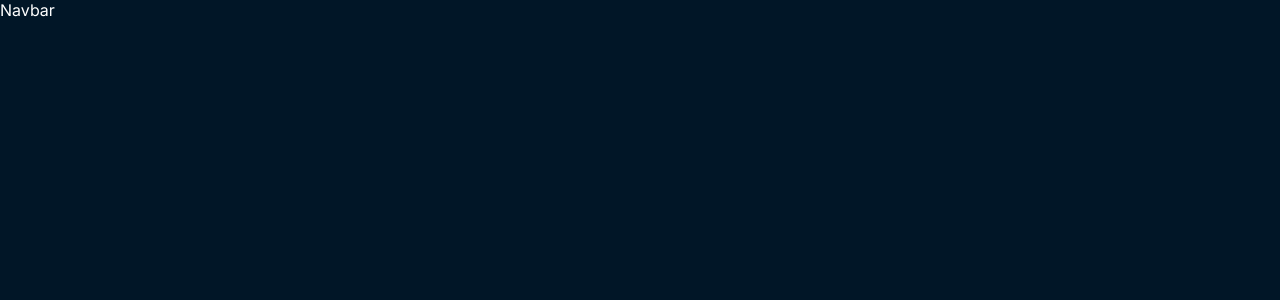
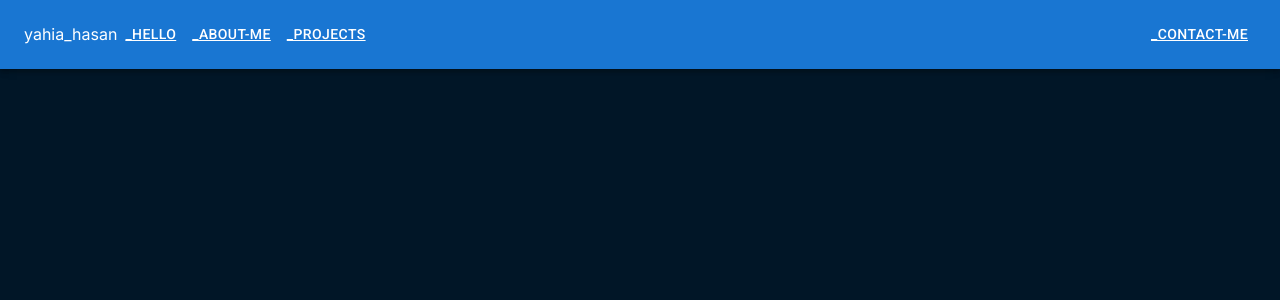
Before and after one commit to iamyahia/portfolio, a Next.js app: page / in a window 1280 px wide. Shown: the top 300 px of the page. Built offline with nearby package versions, Linux system fonts and the light colour scheme.

Commit message:
feat: implement navbar structure

```diff
--- a/app/components/Navbar.jsx
+++ b/app/components/Navbar.jsx
@@ -1,5 +1,67 @@
+"use client";
+import styled from "@emotion/styled";
+import {
+  AppBar,
+  Box,
+  Button,
+  Menu,
+  MenuItem,
+  Toolbar,
+  Typography,
+  Link,
+} from "@mui/material";
+// import Link from "next/link";
 import React from "react";
 
+const pages = [
+  {
+    name: "_hello",
+    href: "/",
+  },
+  {
+    name: "_about-me",
+    href: "/about-me",
+  },
+  {
+    name: "_projects",
+    href: "/projects",
+  },
+  {
+    name: "_contact-me",
+    href: "/contact-me",
+  },
+];
+
+const StyledToolbar = styled(Toolbar)({
+  display: "flex",
+  justifyContent: "space-between",
+});
 export const Navbar = () => {
-  return <div>Navbar</div>;
+  return (
+    <AppBar position="static" style={{ display: "flex" }}>
+      <StyledToolbar>
+        <Typography variant="p" component="p">
+          yahia_hasan
+        </Typography>
+        <Box sx={{ display: { xs: "none", md: "flex", width: "100%" } }}>
+          {pages.map((page, index) => (
+            <Button
+              key={page.name}
+              onClick={() => {
+                return alert("clicked");
+              }}
+              sx={{ my: 2, color: "white" }}
+              style={{
+                marginLeft: pages.length - 1 === index ? "auto" : "",
+              }}
+            >
+              <Link href={page.href} color="inherit">
+                {page.name}
+              </Link>
+            </Button>
+          ))}
+        </Box>
+      </StyledToolbar>
+    </AppBar>
+  );
 };
```
